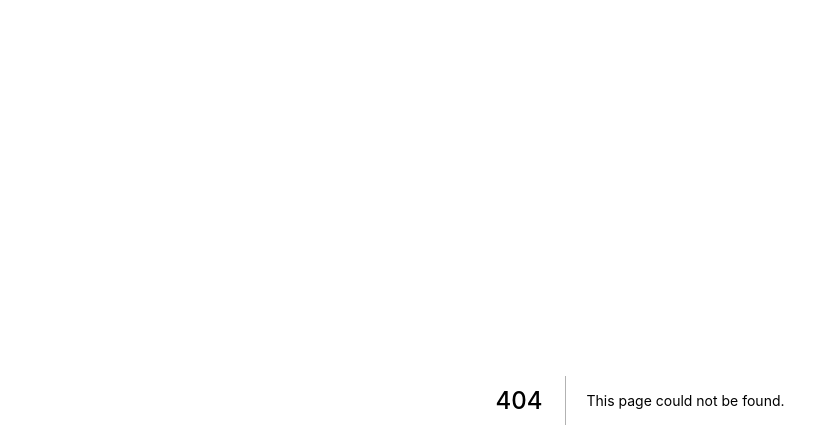
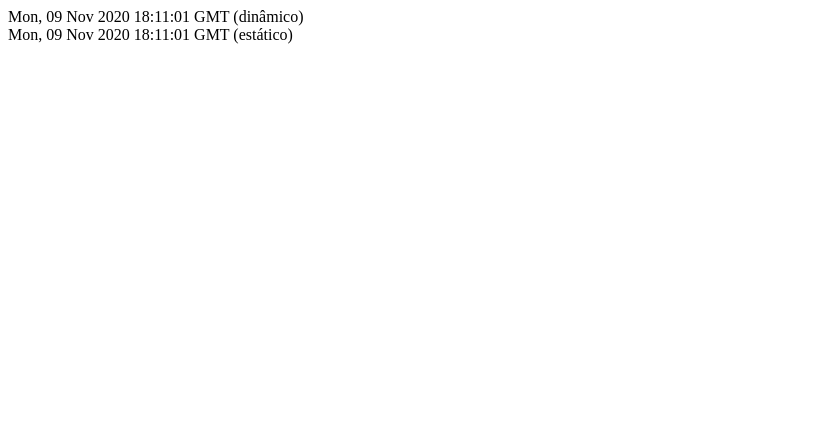
Before and after one commit to vagnersantos1996/ideia-unica, a Next.js app: page /tempo in a window 1280 px wide. Before the commit this address had no page. Shown: the top 448 px of the page, without its empty margins (0-839 px from the left). Built offline with nearby package versions, Linux system fonts and the light colour scheme.

Commit message:
test getStaticProps

```diff
--- /dev/null
+++ b/pages/tempo.js
@@ -0,0 +1,22 @@
+function Tempo(props) {
+    const dynamicDate = new Date();
+    const dynamicDateString = dynamicDate.toGMTString();
+
+    return (
+        <div>
+            <div>{dynamicDateString} (dinâmico)</div>
+            <div>{props.staticDateString} (estático)</div>
+        </div>
+    )
+}
+
+export function getStaticProps() {
+    const staticDate = new Date();
+    const staticDateString = staticDate.toGMTString();
+
+    return {props: {
+        staticDateString
+    }}
+}
+
+export default Tempo;
```
